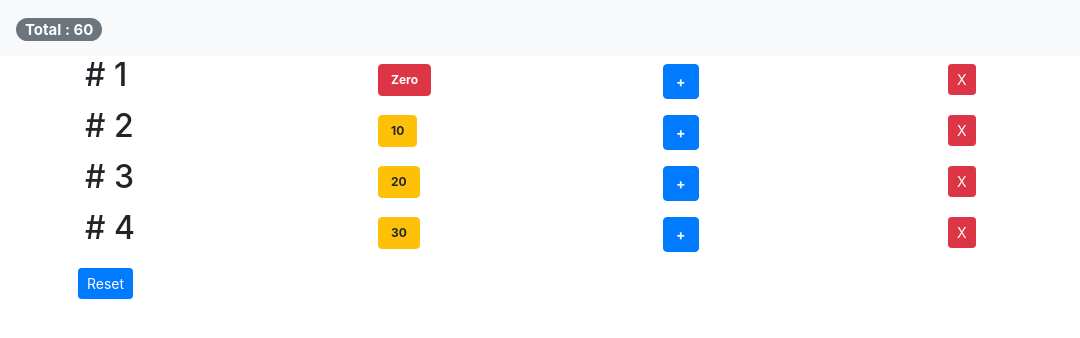
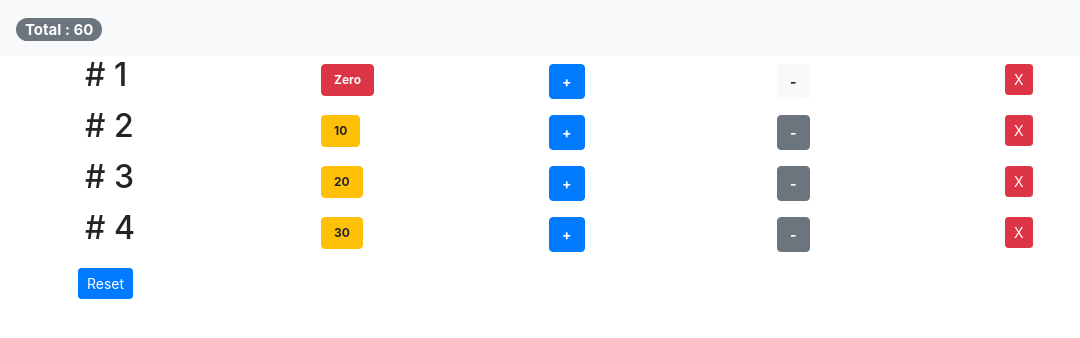
Before and after one commit to ahmadhori/react-shopping-list, a React (Create React App) app: page / in a window 1280 px wide. Shown: the top 338 px of the page, without its empty margins (0-1080 px from the left). Built offline with nearby package versions, Linux system fonts and the light colour scheme.

Commit message:
added decrement button

```diff
--- a/src/App.js
+++ b/src/App.js
@@ -34,6 +34,23 @@ class App extends Component {
     this.setState({ counters: xx });
   };
 
+  handleDecrement = id => {
+    console.log("Decrement handeled ", id, " done");
+
+    const xx = this.state.counters.map(x => {
+      if (x.id === id) {
+        var l = x;
+        if (l.value !== 0) {
+          l.value = l.value - 1;
+        }
+        return l;
+      } else {
+        return x;
+      }
+    });
+    this.setState({ counters: xx });
+  };
+
   handleReset = () => {
     const xx = this.state.counters.map(c => {
       c.value = 0;
@@ -58,6 +75,7 @@ class App extends Component {
             counters={this.state.counters}
             onDelete={this.handleDelete}
             onIncrement={this.handleIncrement}
+            onDecrement={this.handleDecrement}
             onReset={this.handleReset}
           />
         </main>
--- a/src/components/counter.jsx
+++ b/src/components/counter.jsx
@@ -31,6 +31,15 @@ class Counter extends Component {
         </div>
         <div className="col-sm">
           <button
+            style={{ fontSize: 14, fontWeight: "bold" }}
+            className={this.decrementBtnClasses()}
+            onClick={this.props.decrementBtnClick}
+          >
+            -
+          </button>
+        </div>
+        <div className="col-sm">
+          <button
             className="btn btn-danger btn-sm m-2"
             onClick={this.props.deleteBtnClick}
           >
@@ -50,6 +59,12 @@ class Counter extends Component {
       ? "btn btn-danger m-2"
       : "btn btn-warning m-2";
   }
+
+  decrementBtnClasses() {
+    return this.props.count === 0
+      ? "btn btn-light m-2"
+      : "btn btn-secondary m-2";
+  }
 }
 
 export default Counter;
--- a/src/components/counters.jsx
+++ b/src/components/counters.jsx
@@ -6,13 +6,13 @@ class Counters extends Component {
     return (
       <div>
         {this.props.counters.map(counter => (
-          <div className="row">
+          <div className="row" key={counter.id}>
             <Counter
-              key={counter.id}
               id={counter.id}
               count={counter.value}
               deleteBtnClick={() => this.props.onDelete(counter.id)}
               incrementBtnClick={() => this.props.onIncrement(counter.id)}
+              decrementBtnClick={() => this.props.onDecrement(counter.id)}
             >
               <h2># {counter.id}</h2>
             </Counter>
```
